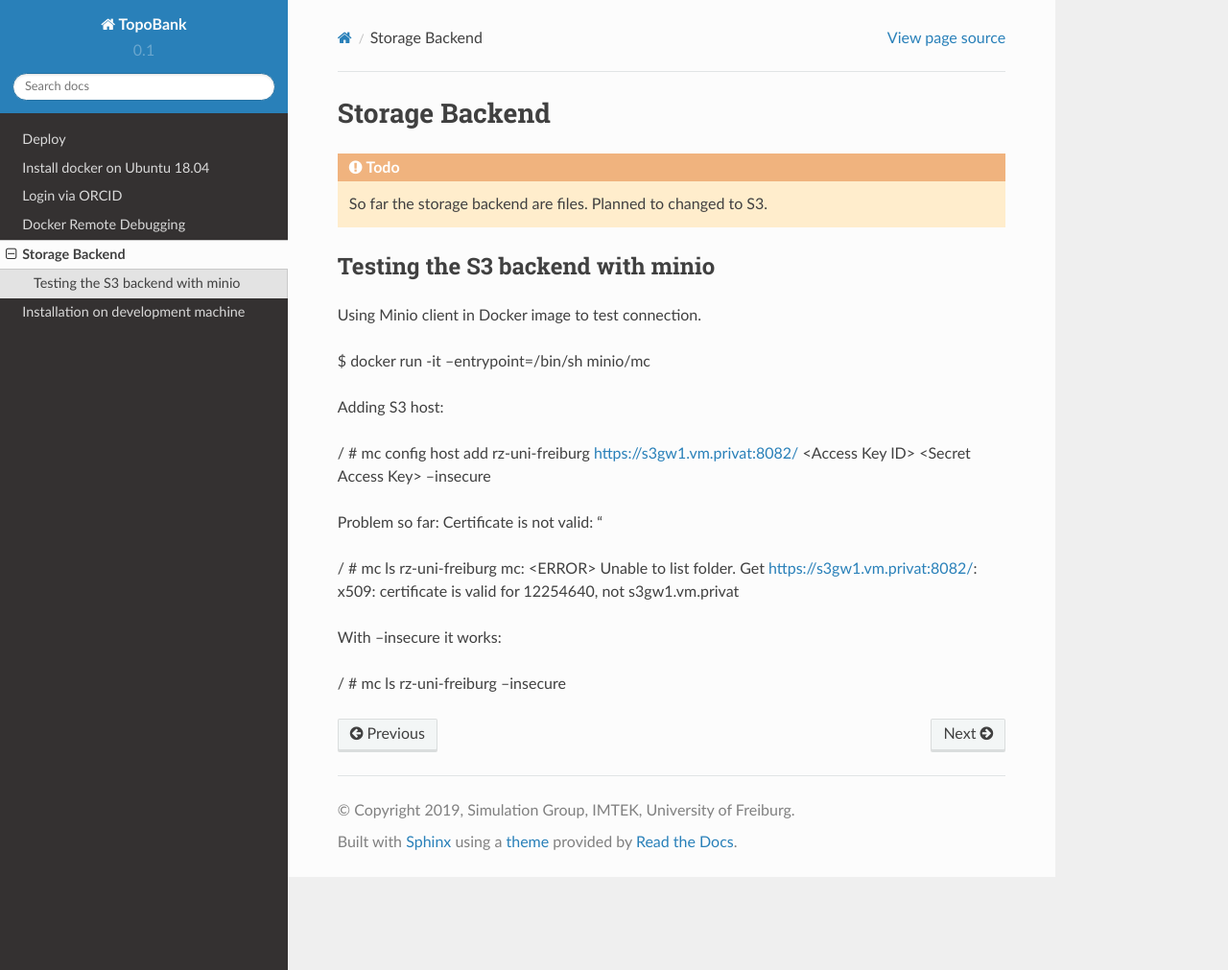
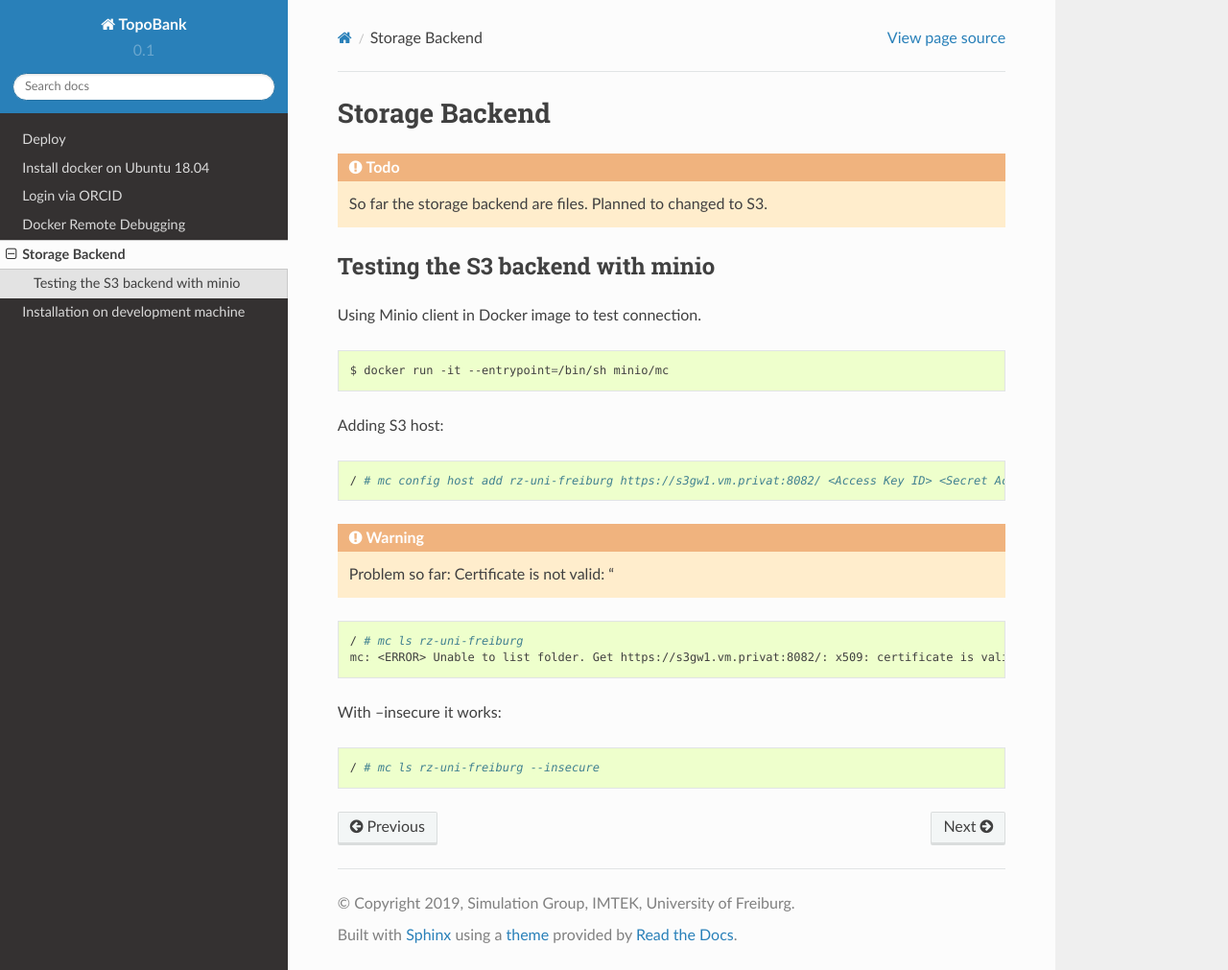
Before and after one commit to ContactEngineering/topobank, a Sphinx documentation site: the page built from docs/storage-backend.rst, in a window 1280 px wide and 1011 px high. Shown: the whole window at 96% size. Built offline with Sphinx 7.4.7 and the Read the Docs theme 2.0.0, drawn with Linux system fonts in a browser that asks for light colours.

Commit message:
DOC: Nicer formatting.

```diff
--- a/docs/storage-backend.rst
+++ b/docs/storage-backend.rst
@@ -9,17 +12,25 @@ Testing the S3 backend with minio
 
 Using Minio client in Docker image to test connection.
 
-$ docker run -it --entrypoint=/bin/sh minio/mc
+.. code:: bash
+
+    $ docker run -it --entrypoint=/bin/sh minio/mc
 
 Adding S3 host:
 
-/ # mc config host add rz-uni-freiburg https://s3gw1.vm.privat:8082/ <Access Key ID> <Secret Access Key> --insecure
+.. code:: bash
 
-Problem so far: Certificate is not valid: "
+    / # mc config host add rz-uni-freiburg https://s3gw1.vm.privat:8082/ <Access Key ID> <Secret Access Key> --insecure
 
-/ # mc ls rz-uni-freiburg
-mc: <ERROR> Unable to list folder. Get https://s3gw1.vm.privat:8082/: x509: certificate is valid for 12254640, not s3gw1.vm.privat
+.. warning:: Problem so far: Certificate is not valid: "
+
+.. code:: bash
+
+    / # mc ls rz-uni-freiburg
+    mc: <ERROR> Unable to list folder. Get https://s3gw1.vm.privat:8082/: x509: certificate is valid for 12254640, not s3gw1.vm.privat
 
 With --insecure it works:
 
-/ # mc ls rz-uni-freiburg --insecure
+.. code:: bash
+
+    / # mc ls rz-uni-freiburg --insecure
```
Also changed, not shown: other parts of docs/storage-backend.rst (+3 -0 lines).
